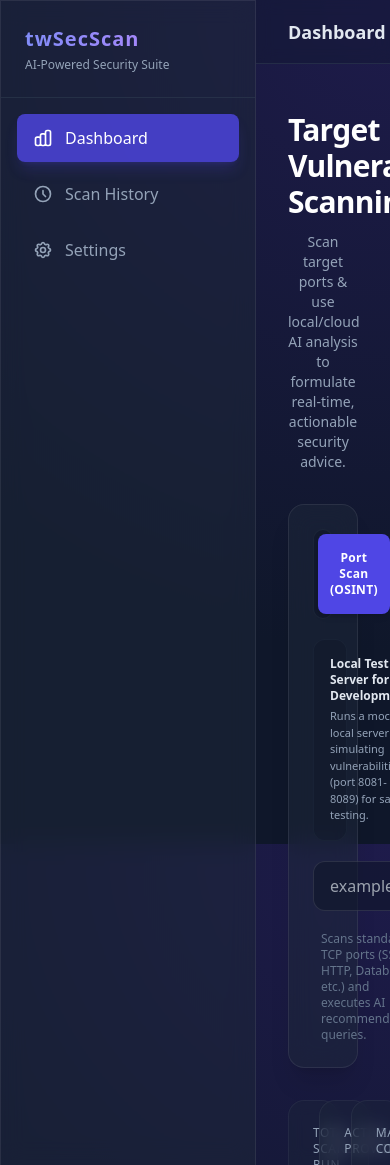
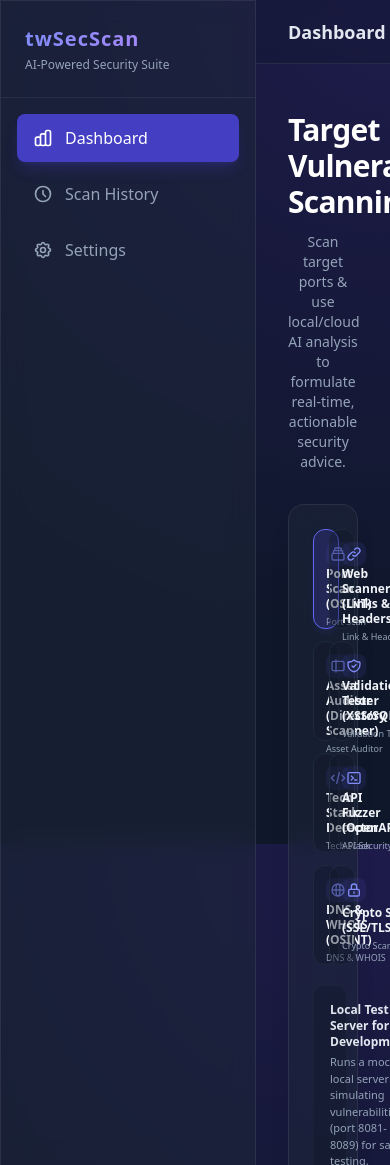
Before and after one commit to twsnmp/twSecScan, a Svelte app in the folder frontend/: page / in a window 390 px wide. Shown: the top 1165 px of the page. Built offline with nearby package versions, Linux system fonts and the light colour scheme.

Commit message:
style: improve scan module selector with a clean responsive grid card layout

```diff
--- a/frontend/src/App.svelte
+++ b/frontend/src/App.svelte
@@ -677,63 +677,158 @@
 
           <!-- Glass Scan Panel -->
           <div class="glass-panel p-6 rounded-2xl shadow-xl space-y-5">
-            <!-- Scan Type Selector -->
-            <div class="flex gap-2 p-1 bg-slate-900/60 rounded-xl border border-slate-800/80">
+            <!-- Scan Type Grid -->
+            <div class="grid grid-cols-2 sm:grid-cols-3 lg:grid-cols-4 gap-3">
               <button
                 disabled={scanning}
                 onclick={() => selectedScanType = 'osint'}
-                class="flex-1 py-2 px-3 rounded-lg text-xs font-semibold tracking-wide transition-all {selectedScanType === 'osint' ? 'bg-indigo-600 text-white shadow-md' : 'text-slate-400 hover:text-slate-200'}"
+                class="group text-left p-3 rounded-xl transition-all border flex flex-col justify-between h-[100px] {selectedScanType === 'osint' ? 'bg-indigo-600/20 border-indigo-500 shadow-md shadow-indigo-500/10' : 'bg-slate-900/40 border-slate-800 hover:border-slate-700/80 hover:bg-slate-900/60'}"
               >
-                {t('typePortScan')}
+                <div class="flex items-center justify-between w-full">
+                  <span class="p-1 rounded-lg bg-indigo-500/10 text-indigo-400 group-hover:scale-105 transition-transform">
+                    <svg class="w-4 h-4" fill="none" stroke="currentColor" viewBox="0 0 24 24"><path stroke-linecap="round" stroke-linejoin="round" stroke-width="2" d="M19 11H5m14 0a2 2 0 012 2v6a2 2 0 01-2 2H5a2 2 0 01-2-2v-6a2 2 0 012-2m14 0V9a2 2 0 00-2-2M5 11V9a2 2 0 012-2m0 0V5a2 2 0 012-2h6a2 2 0 012 2v2M7 7h10"/></svg>
+                  </span>
+                  {#if selectedScanType === 'osint'}
+                    <span class="w-1.5 h-1.5 rounded-full bg-indigo-400 shadow shadow-indigo-400"></span>
+                  {/if}
+                </div>
+                <div>
+                  <h4 class="text-xs font-bold text-slate-100 leading-tight">{t('typePortScan')}</h4>
+                  <p class="text-[9px] text-slate-400 mt-1 truncate">Port Scan</p>
+                </div>
               </button>
+
               <button
                 disabled={scanning}
                 onclick={() => selectedScanType = 'webscanner'}
-                class="flex-1 py-2 px-3 rounded-lg text-xs font-semibold tracking-wide transition-all {selectedScanType === 'webscanner' ? 'bg-indigo-600 text-white shadow-md' : 'text-slate-400 hover:text-slate-200'}"
+                class="group text-left p-3 rounded-xl transition-all border flex flex-col justify-between h-[100px] {selectedScanType === 'webscanner' ? 'bg-indigo-600/20 border-indigo-500 shadow-md shadow-indigo-500/10' : 'bg-slate-900/40 border-slate-800 hover:border-slate-700/80 hover:bg-slate-900/60'}"
               >
-                {t('typeWebScan')}
+                <div class="flex items-center justify-between w-full">
+                  <span class="p-1 rounded-lg bg-indigo-500/10 text-indigo-400 group-hover:scale-105 transition-transform">
+                    <svg class="w-4 h-4" fill="none" stroke="currentColor" viewBox="0 0 24 24"><path stroke-linecap="round" stroke-linejoin="round" stroke-width="2" d="M13.828 10.172a4 4 0 00-5.656 0l-4 4a4 4 0 105.656 5.656l1.102-1.101m-.758-4.899a4 4 0 005.656 0l4-4a4 4 0 00-5.656-5.656l-1.1 1.1"/></svg>
+                  </span>
+                  {#if selectedScanType === 'webscanner'}
+                    <span class="w-1.5 h-1.5 rounded-full bg-indigo-400 shadow shadow-indigo-400"></span>
+                  {/if}
+                </div>
+                <div>
+                  <h4 class="text-xs font-bold text-slate-100 leading-tight">{t('typeWebScan')}</h4>
+                  <p class="text-[9px] text-slate-400 mt-1 truncate">Link & Header</p>
+                </div>
               </button>
+
               <button
                 disabled={scanning}
                 onclick={() => selectedScanType = 'asset_auditor'}
-                class="flex-1 py-2 px-3 rounded-lg text-xs font-semibold tracking-wide transition-all {selectedScanType === 'asset_auditor' ? 'bg-indigo-600 text-white shadow-md' : 'text-slate-400 hover:text-slate-200'}"
+                class="group text-left p-3 rounded-xl transition-all border flex flex-col justify-between h-[100px] {selectedScanType === 'asset_auditor' ? 'bg-indigo-600/20 border-indigo-500 shadow-md shadow-indigo-500/10' : 'bg-slate-900/40 border-slate-800 hover:border-slate-700/80 hover:bg-slate-900/60'}"
               >
-                {t('typeAssetAuditor')}
+                <div class="flex items-center justify-between w-full">
+                  <span class="p-1 rounded-lg bg-indigo-500/10 text-indigo-400 group-hover:scale-105 transition-transform">
+                    <svg class="w-4 h-4" fill="none" stroke="currentColor" viewBox="0 0 24 24"><path stroke-linecap="round" stroke-linejoin="round" stroke-width="2" d="M3 7v10a2 2 0 002 2h14a2 2 0 002-2V7a2 2 0 00-2-2H5a2 2 0 00-2 2z M9 21V3"/></svg>
+                  </span>
+                  {#if selectedScanType === 'asset_auditor'}
+                    <span class="w-1.5 h-1.5 rounded-full bg-indigo-400 shadow shadow-indigo-400"></span>
+                  {/if}
+                </div>
+                <div>
+                  <h4 class="text-xs font-bold text-slate-100 leading-tight">{t('typeAssetAuditor')}</h4>
+                  <p class="text-[9px] text-slate-400 mt-1 truncate">Asset Auditor</p>
+                </div>
               </button>
+
               <button
                 disabled={scanning}
                 onclick={() => selectedScanType = 'validation_tester'}
-                class="flex-1 py-2 px-3 rounded-lg text-xs font-semibold tracking-wide transition-all {selectedScanType === 'validation_tester' ? 'bg-indigo-600 text-white shadow-md' : 'text-slate-400 hover:text-slate-200'}"
+                class="group text-left p-3 rounded-xl transition-all border flex flex-col justify-between h-[100px] {selectedScanType === 'validation_tester' ? 'bg-indigo-600/20 border-indigo-500 shadow-md shadow-indigo-500/10' : 'bg-slate-900/40 border-slate-800 hover:border-slate-700/80 hover:bg-slate-900/60'}"
               >
-                {t('typeValidationTester')}
+                <div class="flex items-center justify-between w-full">
+                  <span class="p-1 rounded-lg bg-indigo-500/10 text-indigo-400 group-hover:scale-105 transition-transform">
+                    <svg class="w-4 h-4" fill="none" stroke="currentColor" viewBox="0 0 24 24"><path stroke-linecap="round" stroke-linejoin="round" stroke-width="2" d="M9 12l2 2 4-4m5.618-4.016A11.955 11.955 0 0112 2.944a11.955 11.955 0 01-8.618 3.04A12.02 12.02 0 003 9c0 5.591 3.824 10.29 9 11.622 5.176-1.332 9-6.03 9-11.622 0-1.042-.133-2.052-.382-3.016z"/></svg>
+                  </span>
+                  {#if selectedScanType === 'validation_tester'}
+                    <span class="w-1.5 h-1.5 rounded-full bg-indigo-400 shadow shadow-indigo-400"></span>
+                  {/if}
+                </div>
+                <div>
+                  <h4 class="text-xs font-bold text-slate-100 leading-tight">{t('typeValidationTester')}</h4>
+                  <p class="text-[9px] text-slate-400 mt-1 truncate">Validation Tester</p>
+                </div>
               </button>
+
               <button
                 disabled={scanning}
                 onclick={() => selectedScanType = 'tech_detector'}
-                class="flex-1 py-2 px-3 rounded-lg text-xs font-semibold tracking-wide transition-all {selectedScanType === 'tech_detector' ? 'bg-indigo-600 text-white shadow-md' : 'text-slate-400 hover:text-slate-200'}"
+                class="group text-left p-3 rounded-xl transition-all border flex flex-col justify-between h-[100px] {selectedScanType === 'tech_detector' ? 'bg-indigo-600/20 border-indigo-500 shadow-md shadow-indigo-500/10' : 'bg-slate-900/40 border-slate-800 hover:border-slate-700/80 hover:bg-slate-900/60'}"
               >
-                {t('typeTechDetector')}
+                <div class="flex items-center justify-between w-full">
+                  <span class="p-1 rounded-lg bg-indigo-500/10 text-indigo-400 group-hover:scale-105 transition-transform">
+                    <svg class="w-4 h-4" fill="none" stroke="currentColor" viewBox="0 0 24 24"><path stroke-linecap="round" stroke-linejoin="round" stroke-width="2" d="M10 20l4-16m4 4l4 4-4 4M6 16l-4-4 4-4"/></svg>
+                  </span>
+                  {#if selectedScanType === 'tech_detector'}
+                    <span class="w-1.5 h-1.5 rounded-full bg-indigo-400 shadow shadow-indigo-400"></span>
+                  {/if}
+                </div>
+                <div>
+                  <h4 class="text-xs font-bold text-slate-100 leading-tight">{t('typeTechDetector')}</h4>
+                  <p class="text-[9px] text-slate-400 mt-1 truncate">Tech Stack</p>
+                </div>
               </button>
+
               <button
                 disabled={scanning}
                 onclick={() => selectedScanType = 'apisec'}
-                class="flex-1 py-2 px-3 rounded-lg text-xs font-semibold tracking-wide transition-all {selectedScanType === 'apisec' ? 'bg-indigo-600 text-white shadow-md' : 'text-slate-400 hover:text-slate-200'}"
+                class="group text-left p-3 rounded-xl transition-all border flex flex-col justify-between h-[100px] {selectedScanType === 'apisec' ? 'bg-indigo-600/20 border-indigo-500 shadow-md shadow-indigo-500/10' : 'bg-slate-900/40 border-slate-800 hover:border-slate-700/80 hover:bg-slate-900/60'}"
               >
-                {t('typeAPISec')}
+                <div class="flex items-center justify-between w-full">
+                  <span class="p-1 rounded-lg bg-indigo-500/10 text-indigo-400 group-hover:scale-105 transition-transform">
+                    <svg class="w-4 h-4" fill="none" stroke="currentColor" viewBox="0 0 24 24"><path stroke-linecap="round" stroke-linejoin="round" stroke-width="2" d="M8 9l3 3-3 3m5 0h3M5 20h14a2 2 0 002-2V6a2 2 0 00-2-2H5a2 2 0 00-2 2v12a2 2 0 002 2z"/></svg>
+                  </span>
+                  {#if selectedScanType === 'apisec'}
+                    <span class="w-1.5 h-1.5 rounded-full bg-indigo-400 shadow shadow-indigo-400"></span>
+                  {/if}
+                </div>
+                <div>
+                  <h4 class="text-xs font-bold text-slate-100 leading-tight">{t('typeAPISec')}</h4>
+                  <p class="text-[9px] text-slate-400 mt-1 truncate">API Security</p>
+                </div>
               </button>
+
               <button
                 disabled={scanning}
                 onclick={() => selectedScanType = 'dns_whois'}
-                class="flex-1 py-2 px-3 rounded-lg text-xs font-semibold tracking-wide transition-all {selectedScanType === 'dns_whois' ? 'bg-indigo-600 text-white shadow-md' : 'text-slate-400 hover:text-slate-200'}"
+                class="group text-left p-3 rounded-xl transition-all border flex flex-col justify-between h-[100px] {selectedScanType === 'dns_whois' ? 'bg-indigo-600/20 border-indigo-500 shadow-md shadow-indigo-500/10' : 'bg-slate-900/40 border-slate-800 hover:border-slate-700/80 hover:bg-slate-900/60'}"
               >
-                {t('typeDNSWhois')}
+                <div class="flex items-center justify-between w-full">
+                  <span class="p-1 rounded-lg bg-indigo-500/10 text-indigo-400 group-hover:scale-105 transition-transform">
+                    <svg class="w-4 h-4" fill="none" stroke="currentColor" viewBox="0 0 24 24"><path stroke-linecap="round" stroke-linejoin="round" stroke-width="2" d="M21 12a9 9 0 01-9 9m9-9a9 9 0 00-9-9m9 9H3m9 9a9 9 0 01-9-9m9 9c1.657 0 3-4.03 3-9s-1.343-9-3-9m0 18c-1.657 0-3-4.03-3-9s1.343-9 3-9m-9 9a9 9 0 019-9"/></svg>
+                  </span>
+                  {#if selectedScanType === 'dns_whois'}
+                    <span class="w-1.5 h-1.5 rounded-full bg-indigo-400 shadow shadow-indigo-400"></span>
+                  {/if}
+                </div>
+                <div>
+                  <h4 class="text-xs font-bold text-slate-100 leading-tight">{t('typeDNSWhois')}</h4>
+                  <p class="text-[9px] text-slate-400 mt-1 truncate">DNS & WHOIS</p>
+                </div>
               </button>
+
               <button
                 disabled={scanning}
                 onclick={() => selectedScanType = 'crypto_scanner'}
-                class="flex-1 py-2 px-3 rounded-lg text-xs font-semibold tracking-wide transition-all {selectedScanType === 'crypto_scanner' ? 'bg-indigo-600 text-white shadow-md' : 'text-slate-400 hover:text-slate-200'}"
+                class="group text-left p-3 rounded-xl transition-all border flex flex-col justify-between h-[100px] {selectedScanType === 'crypto_scanner' ? 'bg-indigo-600/20 border-indigo-500 shadow-md shadow-indigo-500/10' : 'bg-slate-900/40 border-slate-800 hover:border-slate-700/80 hover:bg-slate-900/60'}"
               >
-                {t('typeCryptoScanner')}
+                <div class="flex items-center justify-between w-full">
+                  <span class="p-1 rounded-lg bg-indigo-500/10 text-indigo-400 group-hover:scale-105 transition-transform">
+                    <svg class="w-4 h-4" fill="none" stroke="currentColor" viewBox="0 0 24 24"><path stroke-linecap="round" stroke-linejoin="round" stroke-width="2" d="M12 15v2m-6 4h12a2 2 0 002-2v-6a2 2 0 00-2-2H6a2 2 0 00-2 2v6a2 2 0 002 2zm10-10V7a4 4 0 00-8 0v4h8z"/></svg>
+                  </span>
+                  {#if selectedScanType === 'crypto_scanner'}
+                    <span class="w-1.5 h-1.5 rounded-full bg-indigo-400 shadow shadow-indigo-400"></span>
+                  {/if}
+                </div>
+                <div>
+                  <h4 class="text-xs font-bold text-slate-100 leading-tight">{t('typeCryptoScanner')}</h4>
+                  <p class="text-[9px] text-slate-400 mt-1 truncate">Crypto Scan</p>
+                </div>
               </button>
             </div>
 
```
